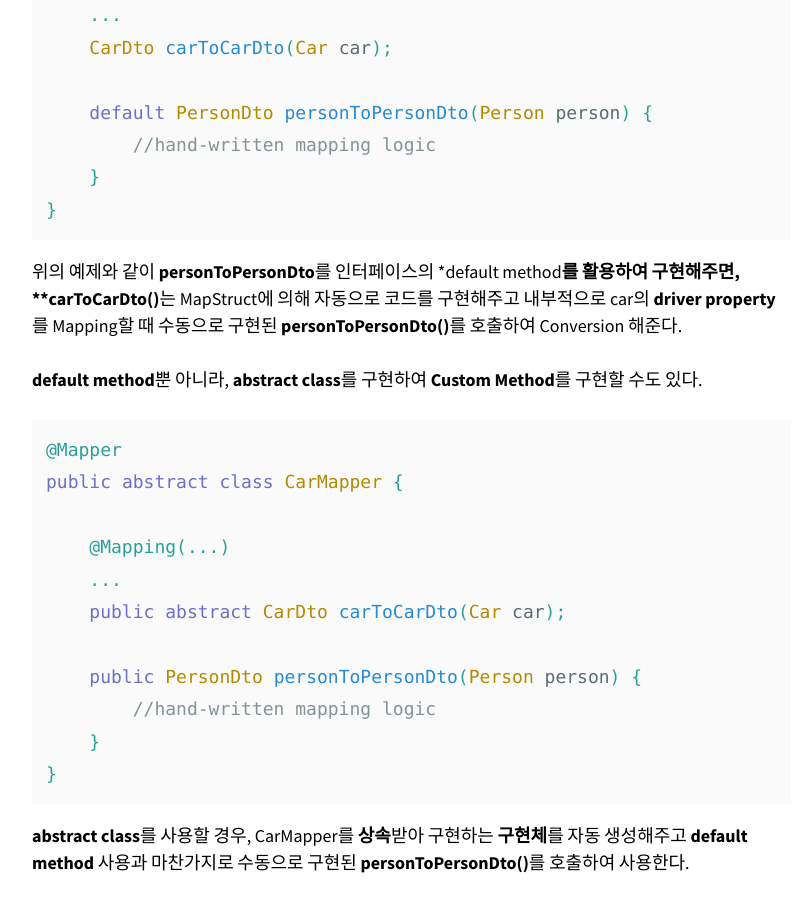
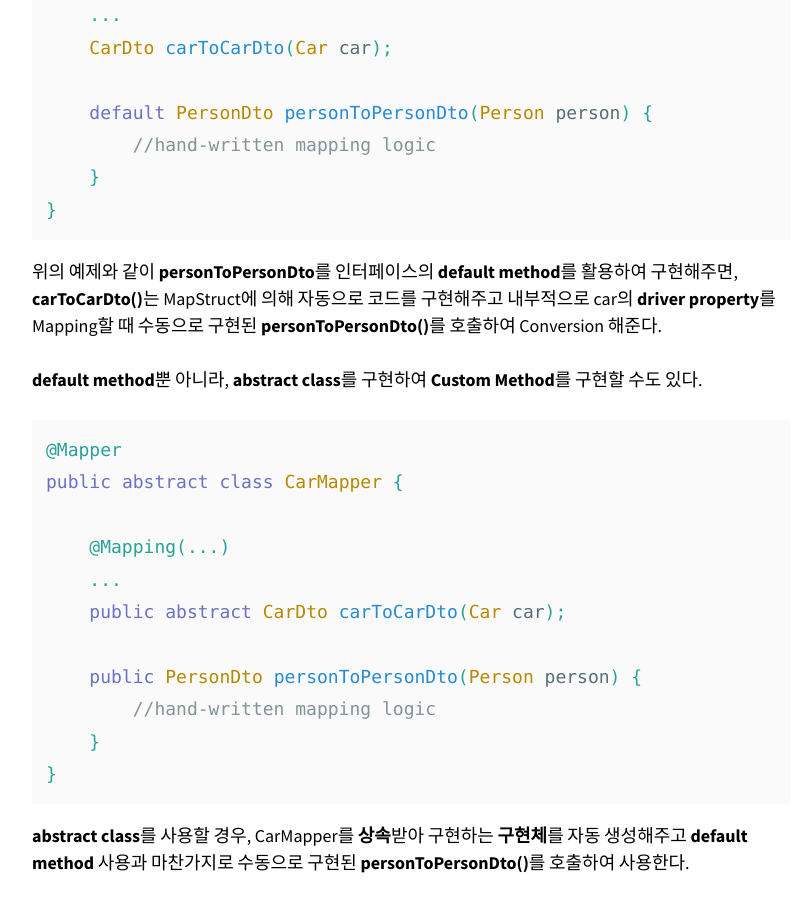
Before and after one commit to dream365/dream365.github.io, a Jekyll site: the page built from _posts/2020-06-23-mapstruct-defining-a-mapper.md, in a window 1280 px wide and 900 px high, scrolled down 3515 px. Shown: the whole window, without its empty margins (343-1149 px from the left). Built offline with Jekyll 4.4.1, drawn with Linux system fonts in a browser that asks for light colours; nearby versions of some CDN libraries; comment, search, counter and statistics services are not loaded.

````diff
--- a/_posts/2020-06-23-mapstruct-defining-a-mapper.md
+++ b/_posts/2020-06-23-mapstruct-defining-a-mapper.md
@@ -115,7 +115,7 @@ public interface CarMapper {
 }
 ```
 
-위의 예제와 같이 **personToPersonDto**를 인터페이스의 *default method**를 활용하여 구현해주면, **carToCarDto()**는 MapStruct에 의해 자동으로 코드를 구현해주고 내부적으로 car의 **driver property**를 Mapping할 때 수동으로 구현된 **personToPersonDto()**를 호출하여 Conversion 해준다.
+위의 예제와 같이 **personToPersonDto**를 인터페이스의 **default method**를 활용하여 구현해주면, **carToCarDto()**는 MapStruct에 의해 자동으로 코드를 구현해주고 내부적으로 car의 **driver property**를 Mapping할 때 수동으로 구현된 **personToPersonDto()**를 호출하여 Conversion 해준다.
 
 **default method**뿐 아니라, **abstract class**를 구현하여 **Custom Method**를 구현할 수도 있다.
 
````
